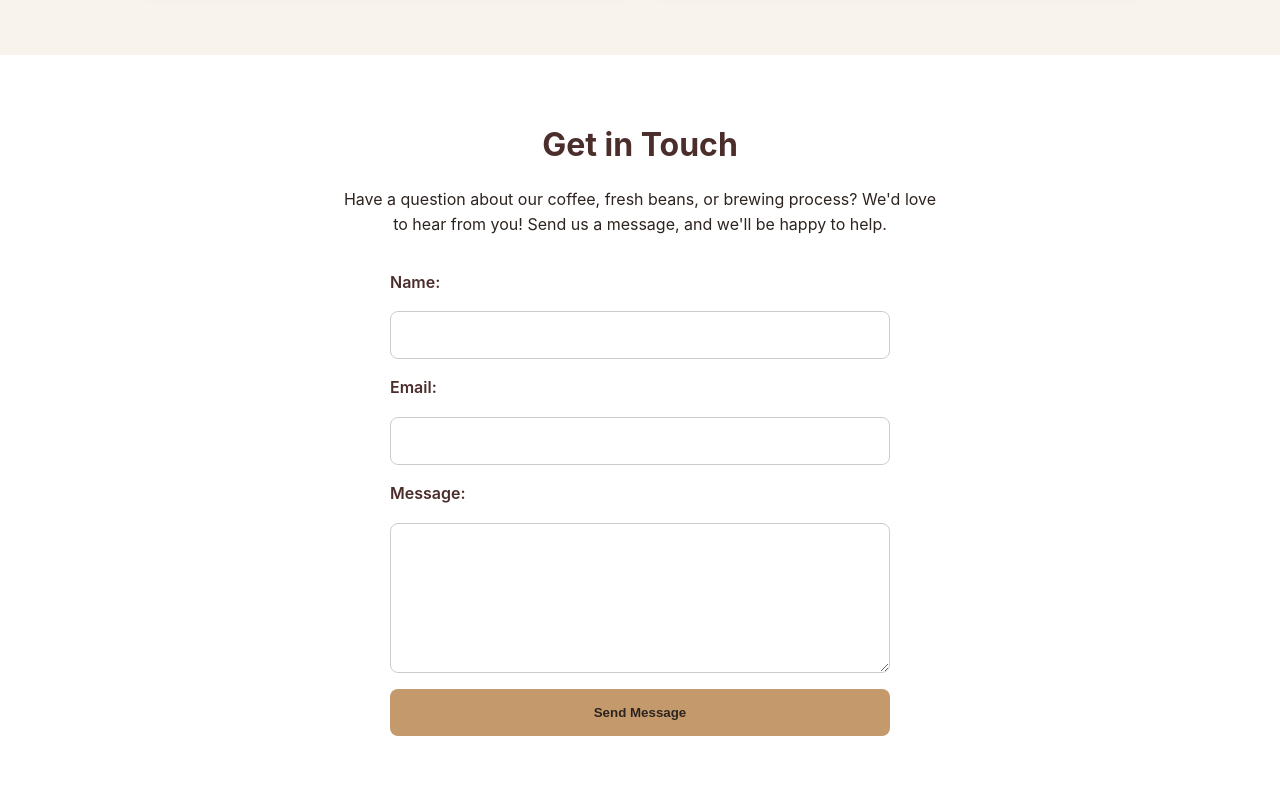
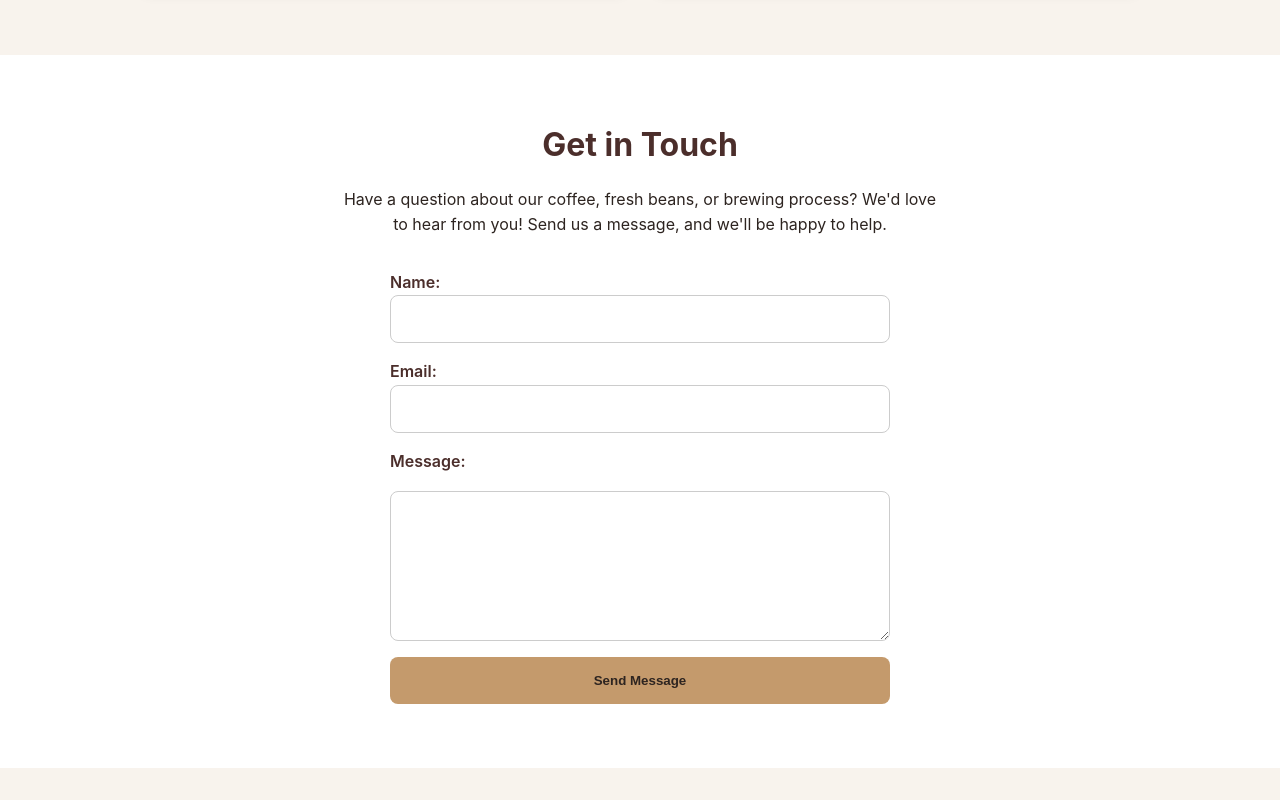
Before and after one commit to jprobussr/bean-and-brew, a React (Vite) app: page / in a window 1280 px wide. Shown: the part 1632-2432 px from the top of the page. After the commit the page ends 2400 px from the top, so only its background shows below. Built offline with nearby package versions, Linux system fonts and the light colour scheme.

Commit message:
feat: add reusable FormInput component to contact form

```diff
--- a/src/components/Contact.jsx
+++ b/src/components/Contact.jsx
@@ -1,5 +1,6 @@
 import { useState } from 'react';
 import './Contact.css';
+import FormInput from './FormInput.jsx';
 
 const Contact = () => {
   const [formData, setFormData] = useState({
@@ -34,30 +35,22 @@ const Contact = () => {
         love to hear from you! Send us a message, and we'll be happy to help.
       </p>
       <form onSubmit={handleSubmit} className="contact__form">
-        <label className="contact__label" htmlFor="name">
-          Name:
-        </label>
-        <input
-          className="contact__input"
-          id="name"
+        <FormInput
+          label="Name:"
           name="name"
           type="text"
           value={formData.name}
           onChange={handleChange}
-          required
         />
-        <label className="contact__label" htmlFor="email">
-          Email:
-        </label>
-        <input
-          className="contact__input"
+
+        <FormInput
+          label="Email:"
+          name="email"
           type="email"
-          id="email"
-          name="email"
           value={formData.email}
           onChange={handleChange}
-          required
         />
+
         <label className="contact__label" htmlFor="message">
           Message:
         </label>
--- /dev/null
+++ b/src/components/FormInput.css
@@ -0,0 +1,5 @@
+.form-input {
+    display: flex;
+    flex-flow: column;
+    width: 100%;
+}
--- /dev/null
+++ b/src/components/FormInput.jsx
@@ -0,0 +1,22 @@
+import './FormInput.css';
+
+const FormInput = ({ label, name, type, value, onChange }) => {
+  return (
+    <div className='form-input'>
+      <label className="contact__label" htmlFor={name}>
+        {label}
+      </label>
+      <input
+        className="contact__input"
+        id={name}
+        name={name}
+        type={type}
+        value={value}
+        onChange={onChange}
+        required
+      />
+    </div>
+  );
+};
+
+export default FormInput;
```
